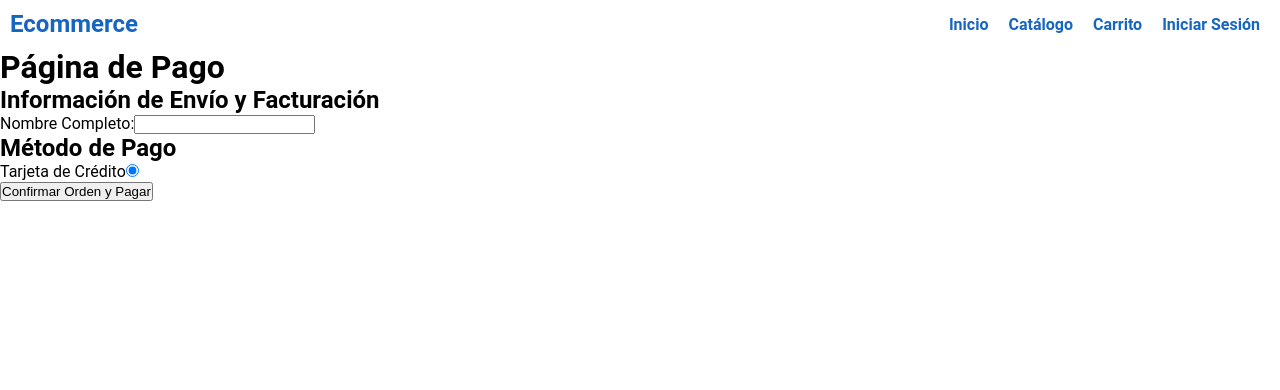
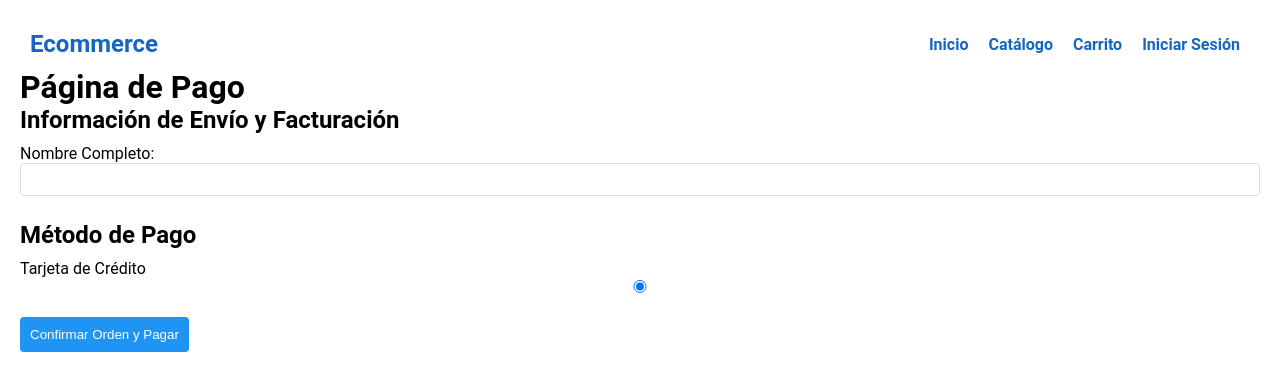
Before and after one commit to crescowboy/E-commerce, a React (Create React App) app: page /pago in a window 1280 px wide. Shown: the top 390 px of the page. Built offline with nearby package versions, Linux system fonts and the light colour scheme.

Commit message:
estilos pago page

```diff
--- a/src/index.css
+++ b/src/index.css
@@ -217,3 +217,53 @@ html{
 .btn-eliminar:hover{
   background-color: rgb(216, 0, 0);
 }
+
+
+/* src/components/PaymentPage.css */
+
+.payment-container {
+  max-width: 1300px;
+  margin: 0 auto;
+  padding: 20px;
+}
+
+.shipping-info,
+.payment-method {
+  margin-bottom: 20px;
+}
+
+h2 {
+  margin-bottom: 10px;
+}
+
+form {
+  display: grid;
+  grid-gap: 15px;
+}
+
+label {
+  display: block;
+  margin-bottom: 5px;
+}
+
+input {
+  width: 100%;
+  padding: 8px;
+  box-sizing: border-box;
+  border: 1px solid #ddd;
+  border-radius: 4px;
+}
+
+button {
+  background-color: #2094f3;
+  color: white;
+  padding: 10px;
+  border: none;
+  border-radius: 4px;
+  cursor: pointer;
+  transition: background-color 0.3s ease;
+}
+
+button:hover {
+  background-color: #1565c1;
+}
```
